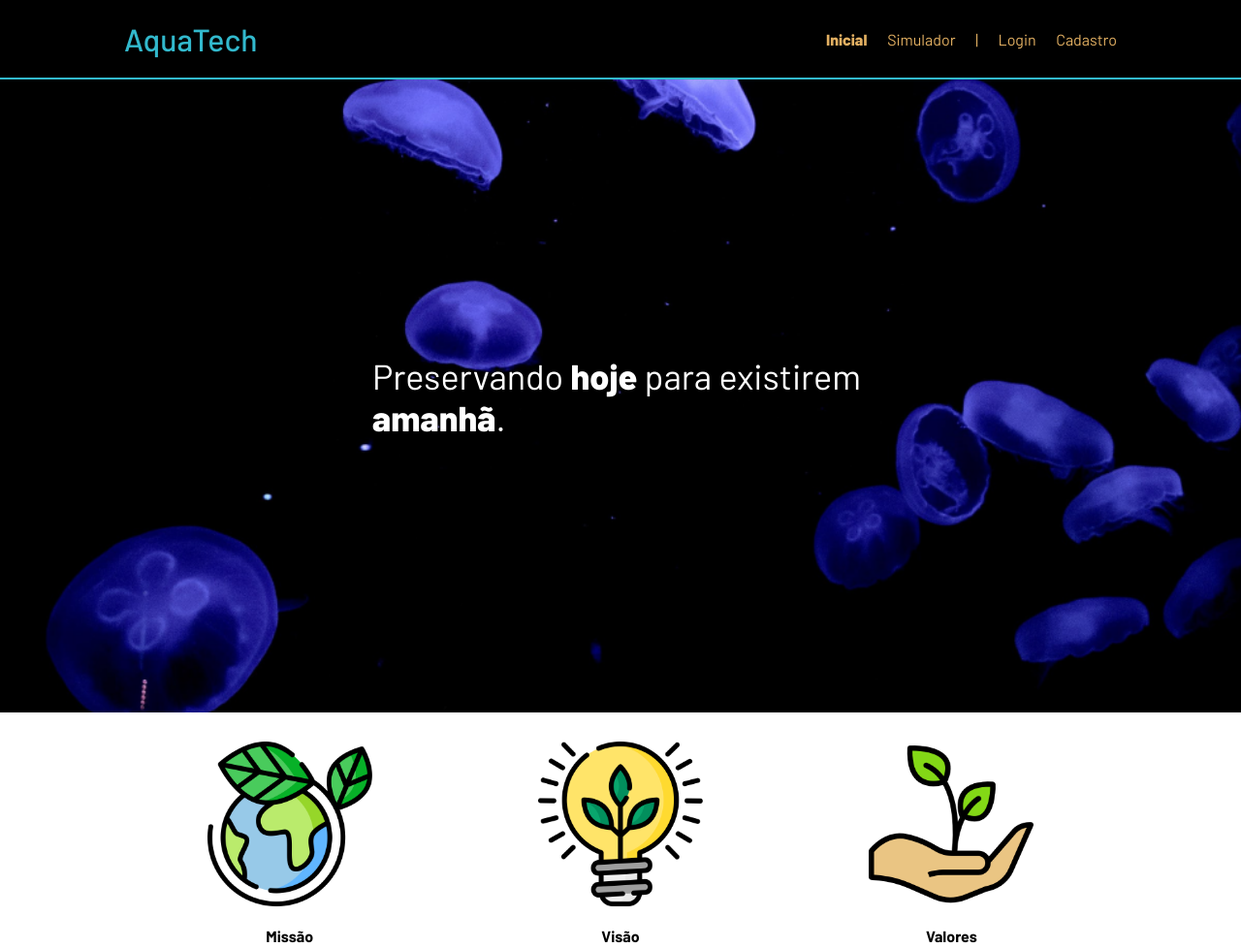
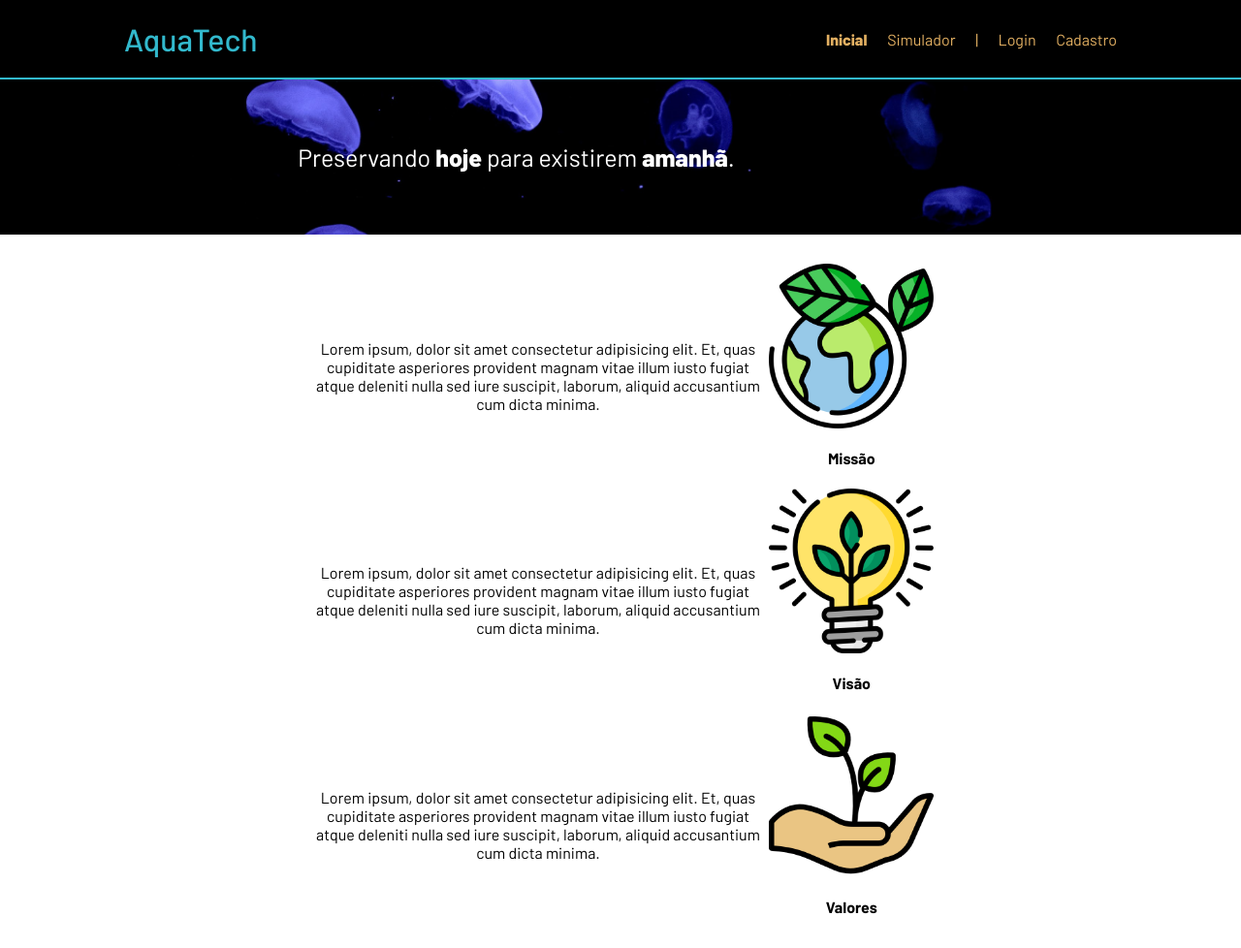
Before and after one commit to LucasDev-end/AquaTech, a plain HTML site: page public/index.html in a window 1280 px wide. Shown: the top 978 px of the page at 97% size. Drawn offline with Linux system fonts and the light colour scheme.

Commit message:
atividade de PI

```diff
--- a/public/index.html
+++ b/public/index.html
@@ -45,25 +45,37 @@
       <div class="container">
         <div class="boxes">
           <div class="box">
+            <div class="mvv">
               <img src="../public/assets/imgs/planet-earth_color.png">
             <h4>Missão</h4>
+            </div>
+            <div class="txt">
               <p>Lorem ipsum, dolor sit amet consectetur adipisicing elit. Et, quas cupiditate asperiores provident magnam
                 vitae illum iusto fugiat atque deleniti nulla sed iure suscipit, laborum, aliquid accusantium cum dicta
                 minima.</p>
             </div>
+          </div>
           <div class="box">
+            <div class="mvv">
               <img src="../public/assets/imgs/lightbulb_color.png">
               <h4>Visão</h4>
+            </div>
+            <div class="txt">
               <p>Lorem ipsum, dolor sit amet consectetur adipisicing elit. Et, quas cupiditate asperiores provident magnam
                 vitae illum iusto fugiat atque deleniti nulla sed iure suscipit, laborum, aliquid accusantium cum dicta
                 minima.</p>
             </div>
+          </div>
           <div class="box">
+            <div class="mvv">
             <img src="../public/assets/imgs/growth_color.png">
               <h4>Valores</h4>
+            </div>
+            <div class="txt">
               <p>Lorem ipsum, dolor sit amet consectetur adipisicing elit. Et, quas cupiditate asperiores provident magnam
                 vitae illum iusto fugiat atque deleniti nulla sed iure suscipit, laborum, aliquid accusantium cum dicta
                 minima.</p>
+            </div>
           </div>
         </div>
       </div>
--- a/public/styles/style.css
+++ b/public/styles/style.css
@@ -57,10 +57,11 @@ body {
 }
 
 .banner {
-    height: var(--tamanho-banner);
     color: white;
     background-image: url('../assets/imgs/bg-jelly-fish-para-home.png');
     background-size: cover;
+    height: 20vh;
+    display: flex;
 }
 
 .banner .container {
@@ -70,10 +71,10 @@ body {
 }
 
 .banner .container p {
-    width: 50%;
+    width: 65%;
     margin: 0;
     padding: 0;
-    font-size: 36px;
+    font-size: 25px;
 }
 
 .banner .container span{
@@ -89,6 +90,7 @@ body {
 
 .social .container .boxes{
     display: flex;
+    flex-direction: column;
     justify-content: space-between;
     width: 100%;
     padding: 30px 0;
@@ -96,9 +98,15 @@ body {
 
 .box{
     display: flex;
-    flex-direction: column;
+    flex-direction: row-reverse;
+    justify-content: center;
     align-items: center;
     margin: 0 5px;
+}
+
+.box .txt{
+    text-align: center;
+    width: 47%;
 }
 
 .box img{
@@ -121,3 +129,9 @@ body {
 .version {
     font-size: 12px;
 }
+
+.mvv{
+    display: flex;
+    flex-direction: column;
+    align-items: center;
+}
```
Lines whose indentation alone changed are shown as unchanged.
